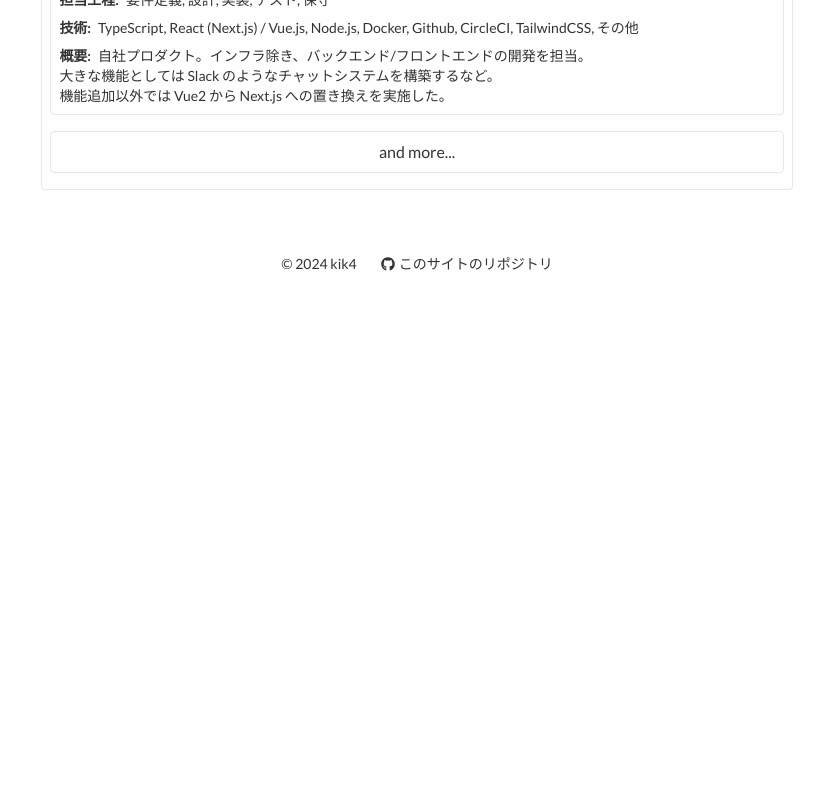
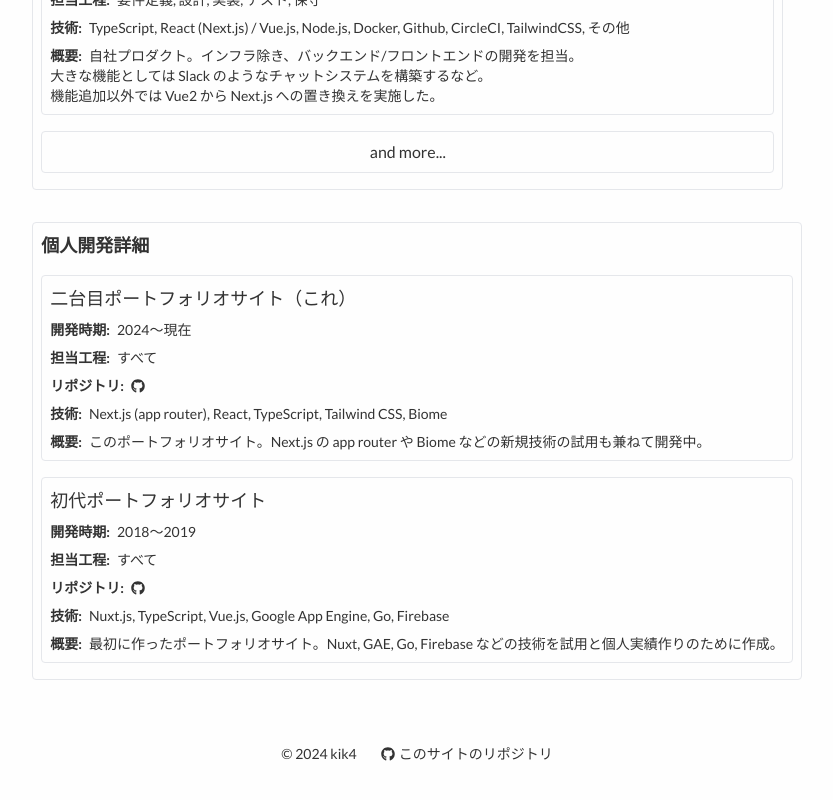
Before and after one commit to kik4/my-portfolio-next, a Next.js app: page / in a window 1280 px wide. Shown: the part 992-1792 px from the top of the page, without its empty margins (223-1056 px from the left). Before the commit the page ends 1346 px from the top, so only its background shows below. Built offline with nearby package versions, Linux system fonts and the light colour scheme.

Commit message:
move and add product

```diff
--- a/app/_components/HiddenSections.tsx
+++ b/app/_components/HiddenSections.tsx
@@ -2,7 +2,6 @@
 
 import { faAngleUp } from "@fortawesome/free-solid-svg-icons";
 import { FontAwesomeIcon } from "@fortawesome/react-fontawesome";
-import Link from "next/link";
 import { useState } from "react";
 
 export const HiddenSections: React.FC = () => {
@@ -25,39 +24,6 @@ export const HiddenSections: React.FC = () => {
 			</button>
 			{isOpen && (
 				<>
-					<section className="flex flex-col gap-2 rounded border p-2 text-sm">
-						<h3 className="text-lg">初代ポートフォリオサイト</h3>
-						<div>
-							<span className="mr-[0.5em] font-bold">時期:</span>
-							2018〜2019
-						</div>
-						<div>
-							<span className="mr-[0.5em] font-bold">担当工程:</span>
-							{["要件定義", "設計", "実装", "テスト", "運用/保守"].join(", ")}
-						</div>
-						<div>
-							<span className="mr-[0.5em] font-bold">技術:</span>
-							{[
-								"Nuxt.js",
-								"JavaScript",
-								"Vue.js",
-								"Google App Engine",
-								"Go",
-								"Firebase",
-							].join(", ")}
-						</div>
-						<div>
-							<span className="mr-[0.5em] font-bold">概要:</span>
-							最初に作ったポートフォリオサイト。Nuxt, GAE, Go, Firebase
-							などの技術を試用と個人実績作りのために作成。
-							<Link
-								className="inline-block underline"
-								href="https://github.com/kik4/my-portfolio-nuxt/tree/master"
-							>
-								リポジトリはこちら。
-							</Link>
-						</div>
-					</section>
 					<section className="flex flex-col gap-2 rounded border p-2 text-sm">
 						<h3 className="text-lg">ECサイト開発</h3>
 						<div>
--- a/app/page.tsx
+++ b/app/page.tsx
@@ -153,6 +153,75 @@ export default function Home() {
 					</section>
 					<HiddenSections />
 				</section>
+
+				<section className="flex flex-col gap-4 rounded border px-2 pt-2 pb-4">
+					<h2 className="font-bold text-lg">個人開発詳細</h2>
+					<section className="flex flex-col gap-2 rounded border p-2 text-sm">
+						<h3 className="text-lg">二台目ポートフォリオサイト（これ）</h3>
+						<div>
+							<span className="mr-[0.5em] font-bold">開発時期:</span>
+							2024〜現在
+						</div>
+						<div>
+							<span className="mr-[0.5em] font-bold">担当工程:</span>
+							{["すべて"].join(", ")}
+						</div>
+						<div>
+							<span className="mr-[0.5em] font-bold">リポジトリ:</span>
+							<Link href="https://github.com/kik4/my-portfolio-next">
+								<FontAwesomeIcon icon={faGithub} />
+							</Link>
+						</div>
+						<div>
+							<span className="mr-[0.5em] font-bold">技術:</span>
+							{[
+								"Next.js (app router)",
+								"React",
+								"TypeScript",
+								"Tailwind CSS",
+								"Biome",
+							].join(", ")}
+						</div>
+						<div>
+							<span className="mr-[0.5em] font-bold">概要:</span>
+							このポートフォリオサイト。Next.js の app router や Biome
+							などの新規技術の試用も兼ねて開発中。
+						</div>
+					</section>
+					<section className="flex flex-col gap-2 rounded border p-2 text-sm">
+						<h3 className="text-lg">初代ポートフォリオサイト</h3>
+						<div>
+							<span className="mr-[0.5em] font-bold">開発時期:</span>
+							2018〜2019
+						</div>
+						<div>
+							<span className="mr-[0.5em] font-bold">担当工程:</span>
+							{["すべて"].join(", ")}
+						</div>
+						<div>
+							<span className="mr-[0.5em] font-bold">リポジトリ:</span>
+							<Link href="https://github.com/kik4/my-portfolio-nuxt">
+								<FontAwesomeIcon icon={faGithub} />
+							</Link>
+						</div>
+						<div>
+							<span className="mr-[0.5em] font-bold">技術:</span>
+							{[
+								"Nuxt.js",
+								"TypeScript",
+								"Vue.js",
+								"Google App Engine",
+								"Go",
+								"Firebase",
+							].join(", ")}
+						</div>
+						<div>
+							<span className="mr-[0.5em] font-bold">概要:</span>
+							最初に作ったポートフォリオサイト。Nuxt, GAE, Go, Firebase
+							などの技術を試用と個人実績作りのために作成。
+						</div>
+					</section>
+				</section>
 			</main>
 			<footer className="row-start-3 flex flex-wrap items-center justify-center gap-6 text-sm">
 				<span>©︎ 2024 kik4</span>
```
